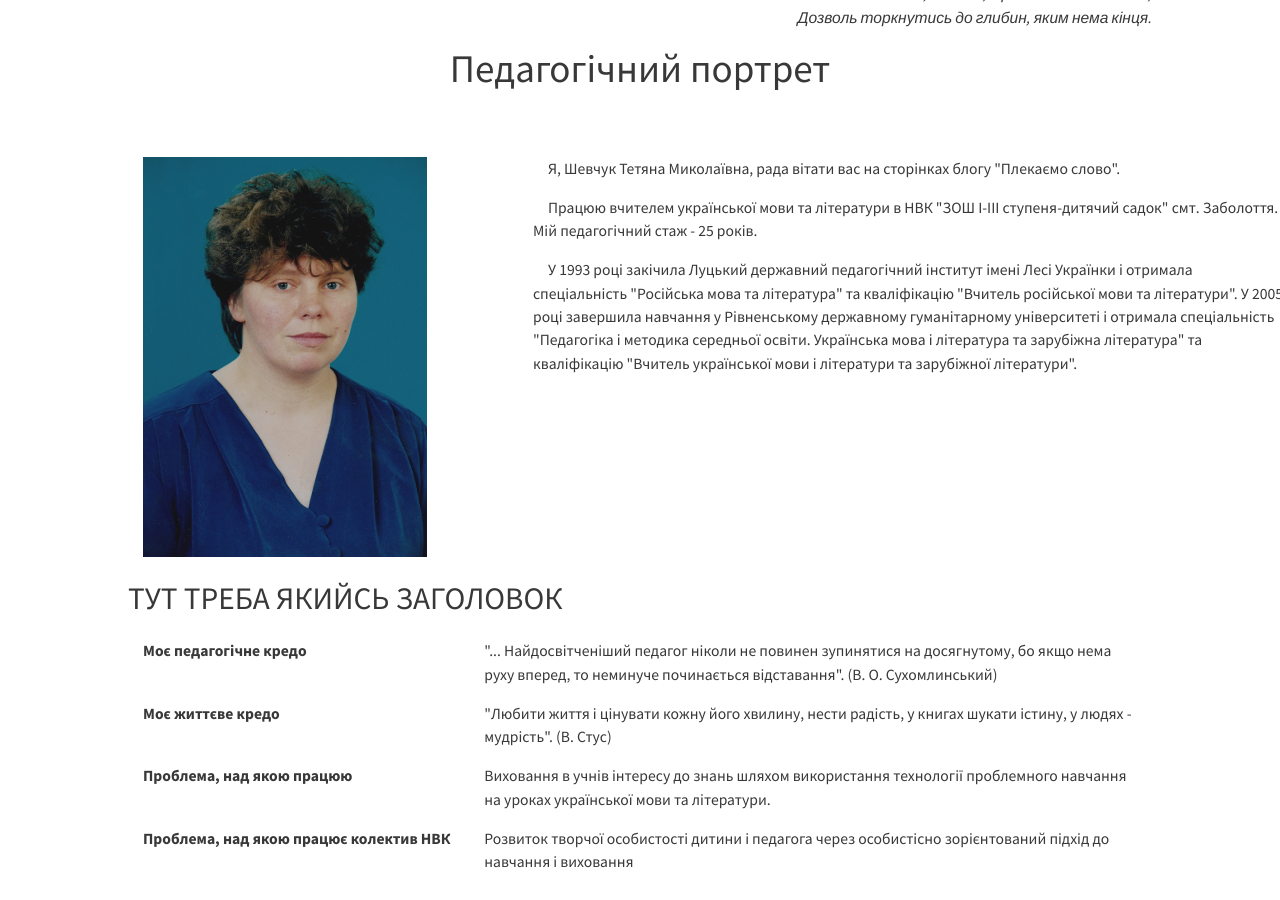
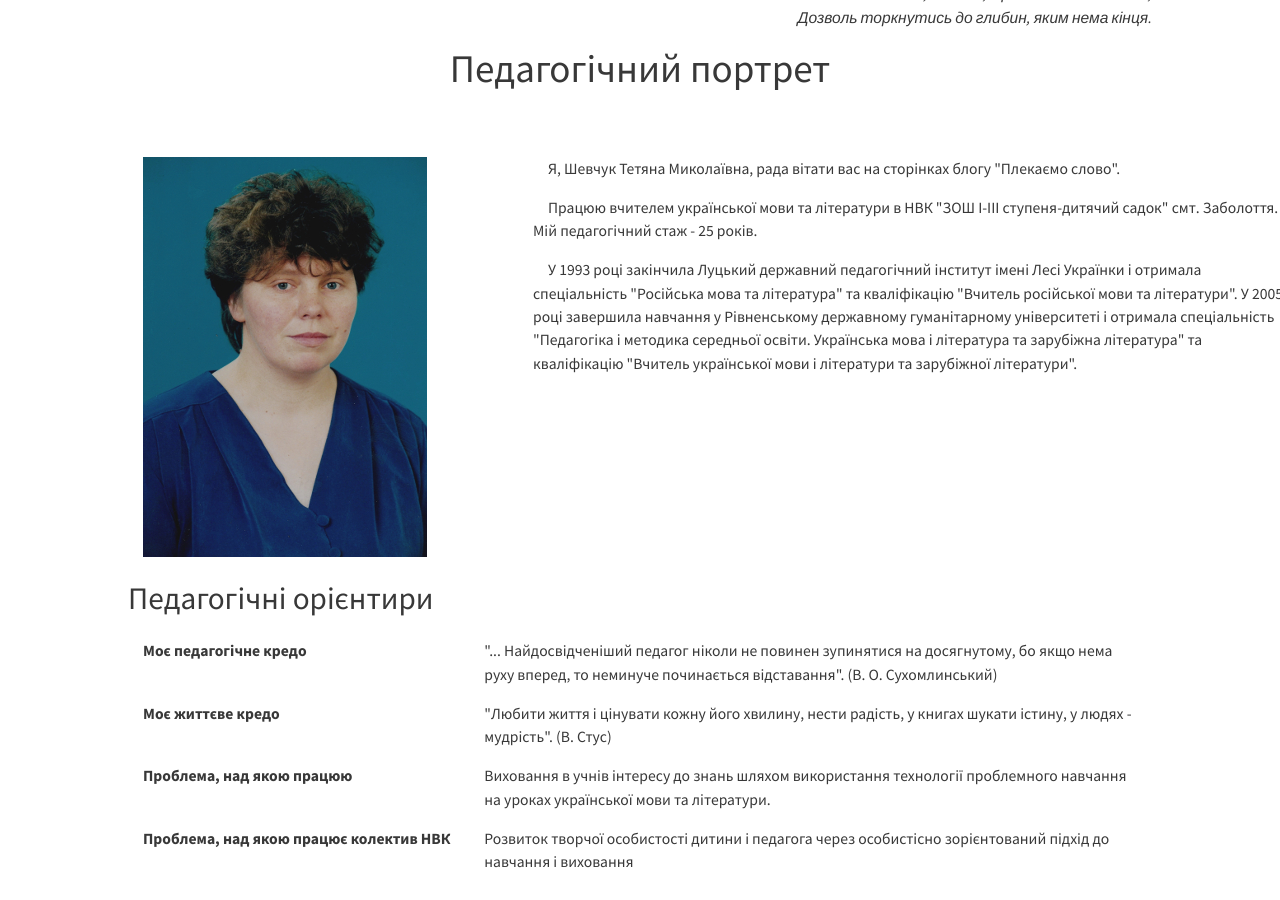
Before and after one commit to tetyanashevchuk/tetyanashevchuk.github.io, a Jekyll site: the page built from pedagogic_portrait/index.html, in a window 1280 px wide and 900 px high, scrolled down 462 px. Built offline with Jekyll 4.4.1, drawn with Linux system fonts in a browser that asks for light colours; nearby versions of some CDN libraries; some of the changed lines change nothing that is shown; some of the changed text lies outside the part shown.

Commit message:
updated headers for images

```diff
--- a/pedagogic_portrait/index.html
+++ b/pedagogic_portrait/index.html
@@ -37,14 +37,14 @@
          Працюю вчителем української мови та літератури в НВК "ЗОШ І-ІІІ ступеня-дитячий садок" смт. Заболоття. Мій педагогічний стаж - 25 років.
        </p>
        <p>
-         У 1993 році закічила Луцький державний педагогічний інститут імені Лесі Українки і отримала спеціальність "Російська мова та література" та кваліфікацію "Вчитель російської мови та літератури". У 2005 році завершила навчання у Рівненському державному
+         У 1993 році закінчила Луцький державний педагогічний інститут імені Лесі Українки і отримала спеціальність "Російська мова та література" та кваліфікацію "Вчитель російської мови та літератури". У 2005 році завершила навчання у Рівненському державному
          гуманітарному університеті і отримала спеціальність "Педагогіка і методика середньої освіти. Українська мова і література та зарубіжна література" та кваліфікацію "Вчитель української мови і літератури та зарубіжної літератури".
        </p>
      </div>
   </div>
 </div>
 
-<h2>ТУТ ТРЕБА ЯКИЙСЬ ЗАГОЛОВОК</h2>
+<h2>Педагогічні орієнтири</h2>
 
 <div class="container-fluid">
   <div class="row">
@@ -55,7 +55,7 @@
     </div>
     <div class="col-sm-8">
       <p style="text-indent: 0px">
-        "... Найдосвітченіший педагог ніколи не повинен зупинятися на досягнутому, бо якщо нема руху вперед, то неминуче починається відставання". (В. О. Сухомлинський)
+        "... Найдосвідченіший педагог ніколи не повинен зупинятися на досягнутому, бо якщо нема руху вперед, то неминуче починається відставання". (В. О. Сухомлинський)
       </p>
     </div>
   </div>
@@ -148,16 +148,14 @@
       <div class="item">
         <img src="../images/studentsPhoto/2.JPG" alt="" width="460" height="345">
         <div class="carousel-caption">
-          <h3>Назва</h3>
-          <p>Опис</p>
+          <h3>Виховних годин діти чекають з нетерпінням</h3>
         </div>
       </div>
 
       <div class="item">
         <img src="../images/studentsPhoto/3.JPG" alt="" width="460" height="345">
         <div class="carousel-caption">
-          <h3>Назва</h3>
-          <p>Опис</p>
+          <h3>Добре, коли дитина бачить в учителеві не тільки наставника, але й порадника</h3>
         </div>
       </div>
 
@@ -220,8 +218,7 @@
       <div class="item">
         <img src="../images/studentsPhoto/11.JPG" alt="" width="460" height="345">
         <div class="carousel-caption">
-          <h3>Назва</h3>
-          <p>Опис</p>
+          <h3>Найкращий спосіб зробити дітей хорошими – це зробити їх щасливими</h3>
         </div>
       </div>
 
@@ -244,8 +241,7 @@
       <div class="item">
         <img src="../images/studentsPhoto/14.JPG" alt="" width="460" height="345">
         <div class="carousel-caption">
-          <h3>Назва</h3>
-          <p>Опис</p>
+          <h3>Виховати Людину, Особистість, Громадянина – основне завдання роботи класного керівника</h3>
         </div>
       </div>
 
```
